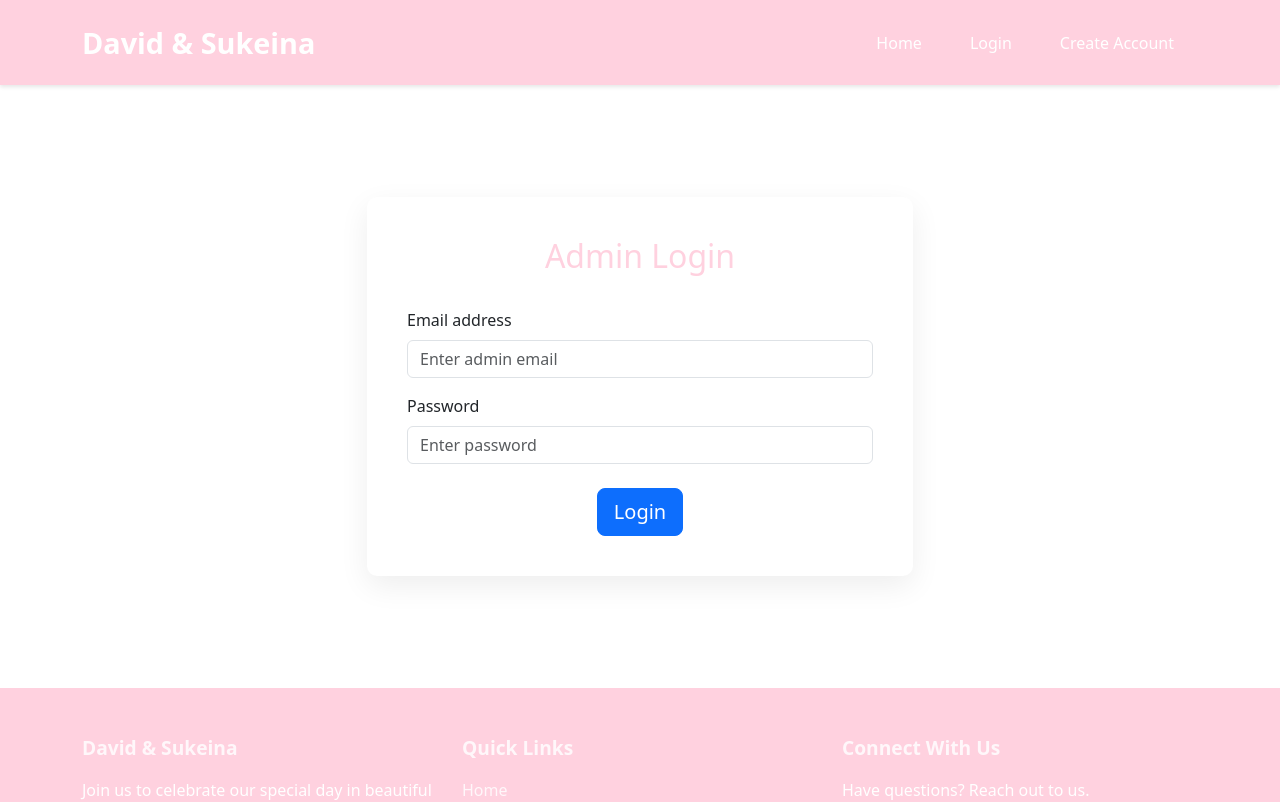
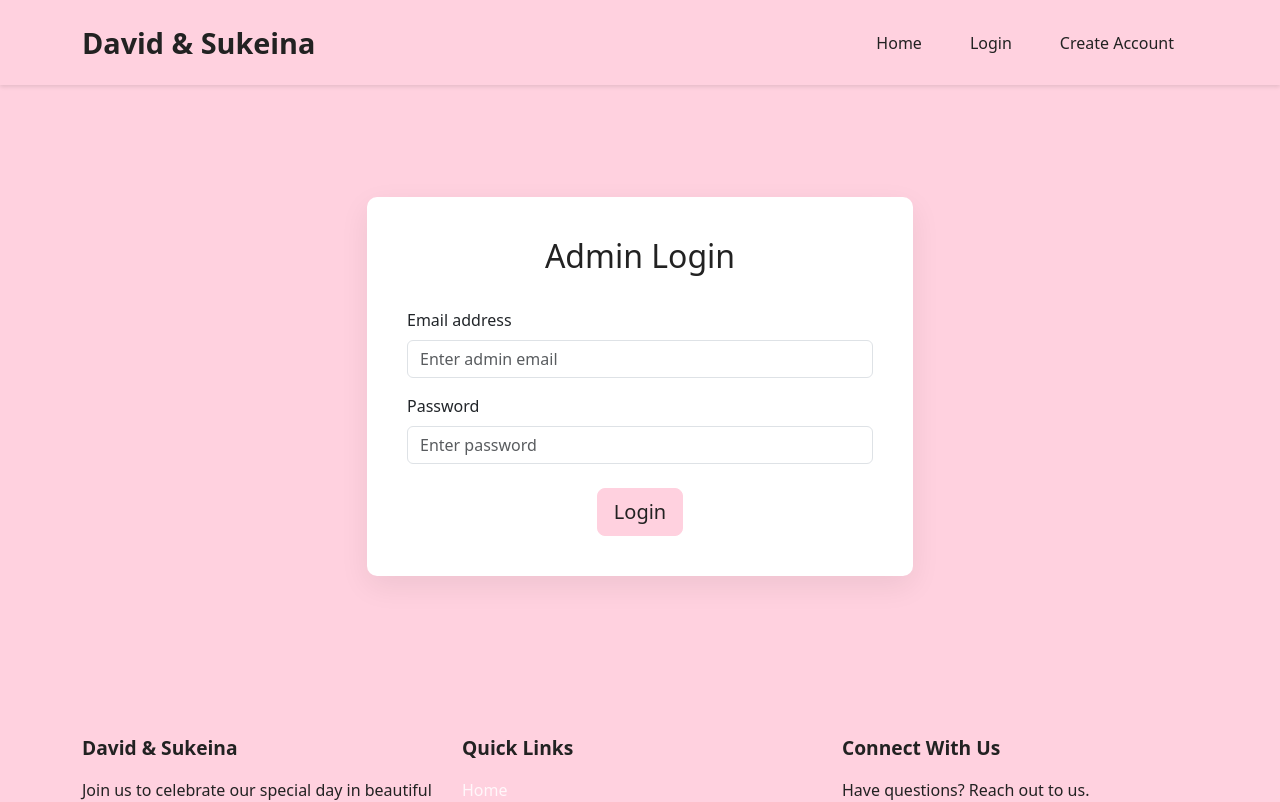
Before and after one commit to Abejide1/RSVP, a React (Create React App) app in the folder david-sukeina-wedding/: page /login in a window 1280 px wide. Shown: the top 802 px of the page. Built offline with nearby package versions, Linux system fonts and the light colour scheme; no server answers.

Commit message:
color fix to pink

```diff
--- a/david-sukeina-wedding/src/App.css
+++ b/david-sukeina-wedding/src/App.css
@@ -4,7 +4,7 @@
   --secondary-color: #fff7fa; /* Light blush background */
   --accent-color: #b47b84; /* Muted rose gold */
   --text-color: #3a2b2f; /* Elegant deep brown */
-  --light-text: #fff;
+  --light-text: #222; /* Use dark text for contrast on pink */
   --background-color: #fff7fa; /* Off-white blush */
   --error-color: #d9534f;
   --success-color: #5cb85c;
@@ -25,6 +25,35 @@ body {
   background-color: var(--background-color);
   line-height: 1.6;
 }
+
+.bg-primary, .btn-primary, .card-header, .navbar, .footer-heading, .main-content, .App {
+  color: #222 !important;
+}
+
+.bg-primary, .btn-primary, .card-header, .navbar, .main-content, .App {
+  background-color: var(--primary-color) !important;
+}
+
+h1, h2, h3, h4, h5, h6, .footer-heading {
+  color: #222 !important;
+}
+
+.text-primary {
+  color: #222 !important;
+}
+
+.btn-primary, .btn-secondary {
+  color: #222 !important;
+  background-color: var(--primary-color) !important;
+  border-color: var(--primary-color) !important;
+}
+
+.btn-primary:hover, .btn-primary:focus {
+  background-color: #ffc1d6 !important;
+  color: #222 !important;
+  border-color: #ffc1d6 !important;
+}
+
 
 .App {
   display: flex;
```
